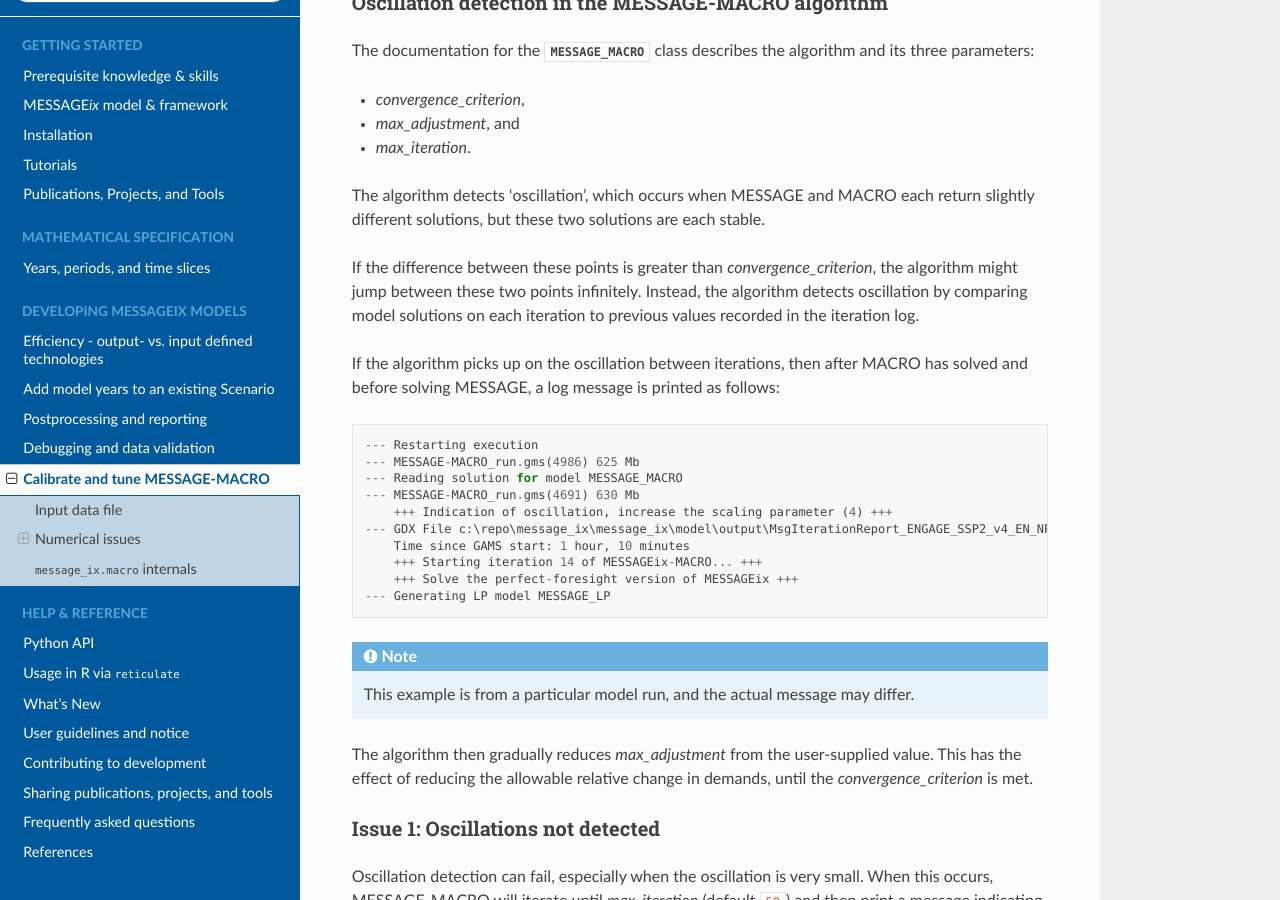
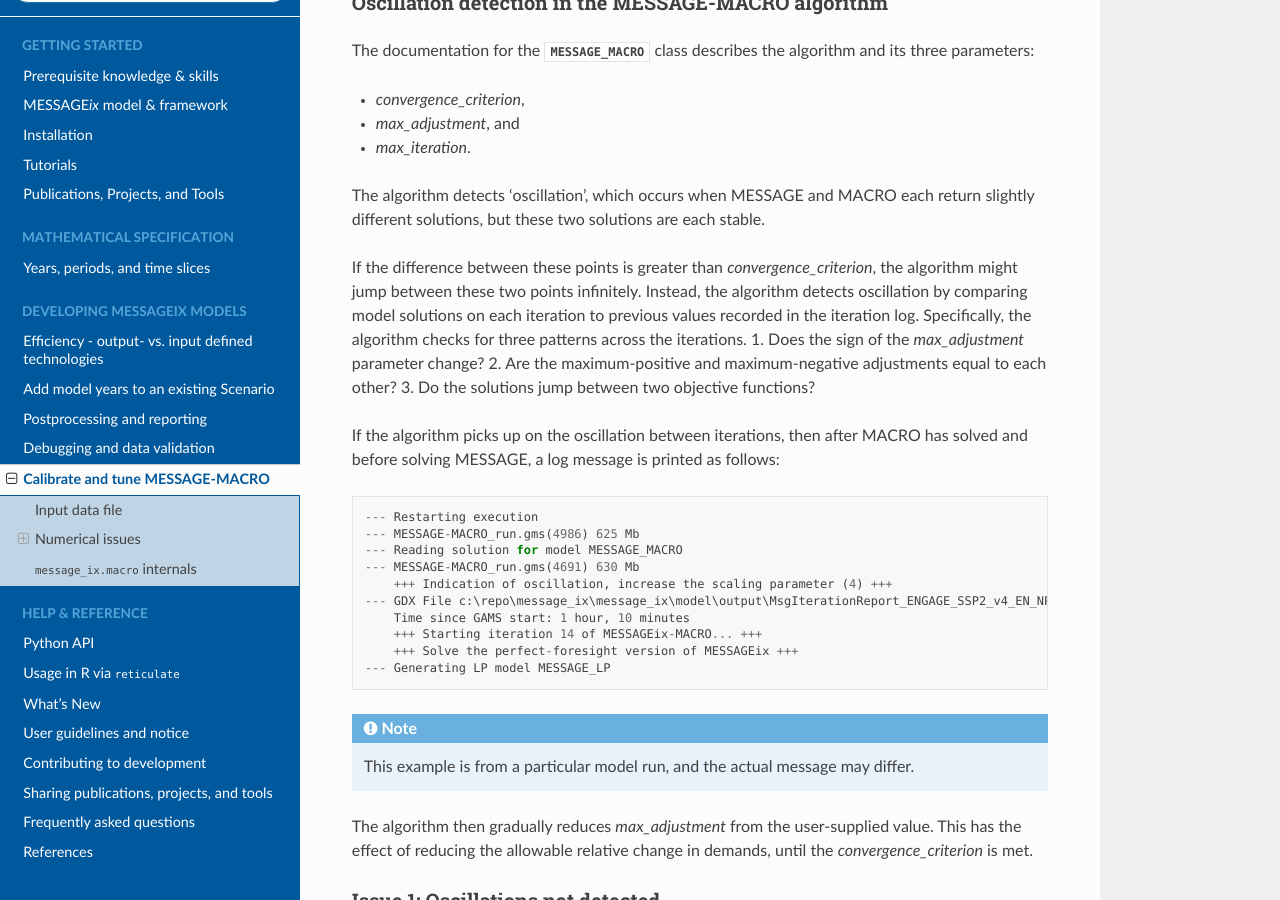
Before and after one commit to iiasa/message_ix, a Sphinx documentation site: the page built from doc/macro.rst, in a window 1280 px wide and 900 px high, scrolled down 1552 px. Built offline with Sphinx 7.4.7 and the Read the Docs theme 2.0.0, drawn with Linux system fonts in a browser that asks for light colours; pages that are not in the unit, such as notebooks, are missing from menus.

Commit message:
Add explanation of oscillation detection

```diff
--- a/doc/macro.rst
+++ b/doc/macro.rst
@@ -58,6 +58,10 @@
 
 If the difference between these points is greater than `convergence_criterion`, the algorithm might jump between these two points infinitely.
 Instead, the algorithm detects oscillation by comparing model solutions on each iteration to previous values recorded in the iteration log.
+Specifically, the algorithm checks for three patterns across the iterations.
+1. Does the sign of the `max_adjustment` parameter change?
+2. Are the maximum-positive and maximum-negative adjustments equal to each other?
+3. Do the solutions jump between two objective functions?
 
 If the algorithm picks up on the oscillation between iterations, then after MACRO has solved and before solving MESSAGE, a log message is printed as follows::
 
```
